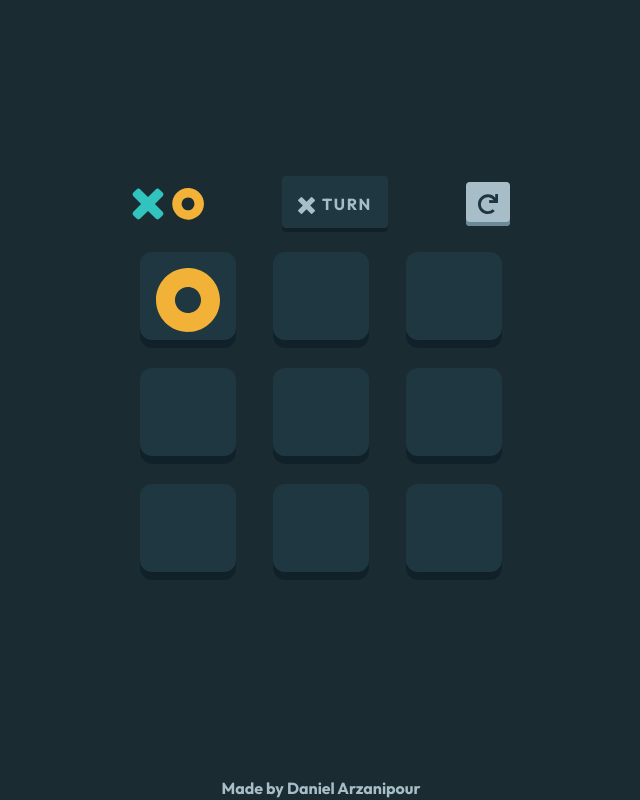
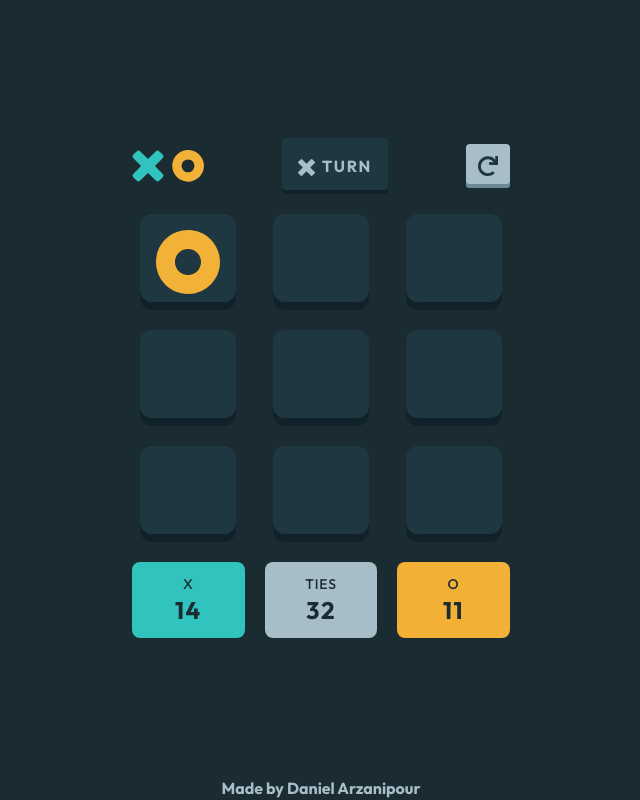
Before and after one commit to Frontend-Mentor-Projects-Daniel/tic-tac-toe-react, a React (Vite) app: page / in a window 1280 px wide. Both pictures are taken after a click on the button "NEW GAME (VS CPU)". Shown: the whole page, without its empty margins (319-959 px from the left). Built offline with nearby package versions, Linux system fonts and the light colour scheme.

Commit message:
create and style the scoreboard

```diff
--- a/src/components/GameBoard/GameBoard.tsx
+++ b/src/components/GameBoard/GameBoard.tsx
@@ -71,8 +71,35 @@ function GameBoard() {
         <div className='h-24 w-24 rounded-xl bg-grid-bg shadow-[inset_0px_-8px_0px_#10212A]'></div>
       </div>
 
-      {/* game footer */}
-      <div></div>
+      {/* scoreboard */}
+      <div className='flex justify-between gap-5'>
+        <div className='flex-1 rounded-lg bg-scoreboard-x-bg px-6 py-3'>
+          <p className='flex flex-col text-xs font-medium tracking-[0.75px] text-scoreboard-text md:text-sm md:tracking-[0.88px]'>
+            X
+            <span className='text-xl font-bold tracking-[1.25px] md:text-2xl md:tracking-[1.5px]'>
+              14
+            </span>
+          </p>
+        </div>
+
+        <div className='flex-1 rounded-lg bg-scoreboard-ties-bg px-6 py-3'>
+          <p className='flex flex-col text-xs font-medium tracking-[0.75px] text-scoreboard-text md:text-sm md:tracking-[0.88px]'>
+            TIES
+            <span className='text-xl font-bold tracking-[1.25px] md:text-2xl md:tracking-[1.5px]'>
+              32
+            </span>
+          </p>
+        </div>
+
+        <div className='flex-1 rounded-lg bg-scoreboard-o-bg px-6 py-3'>
+          <p className='flex flex-col text-xs font-medium tracking-[0.75px] text-scoreboard-text md:text-sm md:tracking-[0.88px]'>
+            O
+            <span className='text-xl font-bold tracking-[1.25px] md:text-2xl md:tracking-[1.5px]'>
+              11
+            </span>
+          </p>
+        </div>
+      </div>
     </>
   );
 }
--- a/src/index.css
+++ b/src/index.css
@@ -128,6 +128,11 @@
     --clr-header-restartBtn-bg: var(--clr-turtle-grey-300);
 
     --clr-grid-bg: var(--clr-turtle-grey-400);
+
+    --clr-scoreboard-text: var(--clr-turtle-grey-500);
+    --clr-scoreboard-x-bg: var(--clr-seaBlue-400);
+    --clr-scoreboard-o-bg: var(--clr-sunOrange-400);
+    --clr-scoreboard-ties-bg: var(--clr-turtle-grey-300);
   }
 
   body {
--- a/tailwind.config.cjs
+++ b/tailwind.config.cjs
@@ -29,6 +29,12 @@ module.exports = {
           'hsl(var(--clr-header-restartBtn-bg) / <alpha-value>)',
 
         'grid-bg': 'hsl(var(--clr-grid-bg) / <alpha-value>)',
+
+        'scoreboard-text': 'hsl(var(--clr-scoreboard-text) / <alpha-value>)',
+        'scoreboard-x-bg': 'hsl(var(--clr-scoreboard-x-bg) / <alpha-value>)',
+        'scoreboard-o-bg': 'hsl(var(--clr-scoreboard-o-bg) / <alpha-value>)',
+        'scoreboard-ties-bg':
+          'hsl(var(--clr-scoreboard-ties-bg) / <alpha-value>)',
       },
 
       fontFamily: {
```
